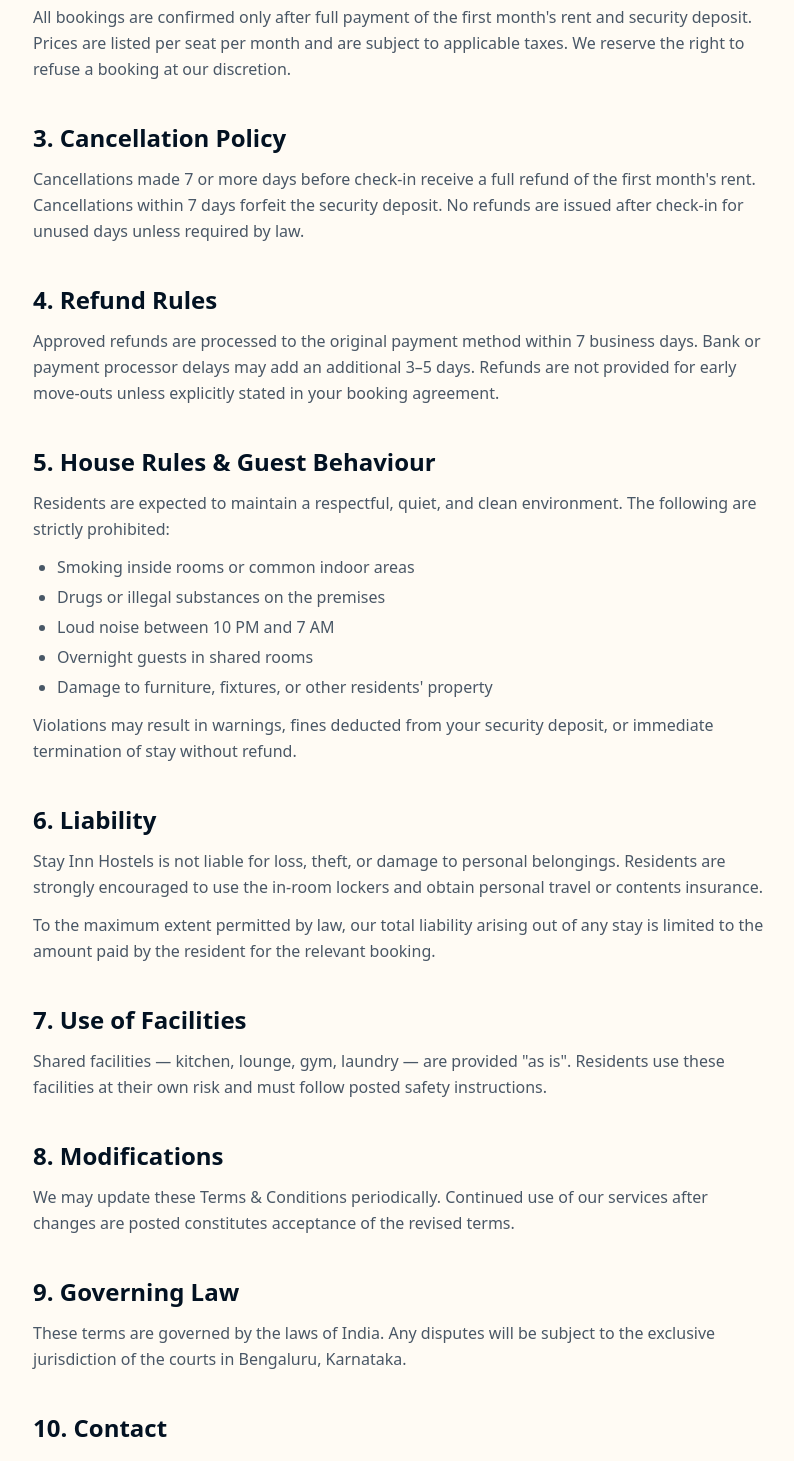
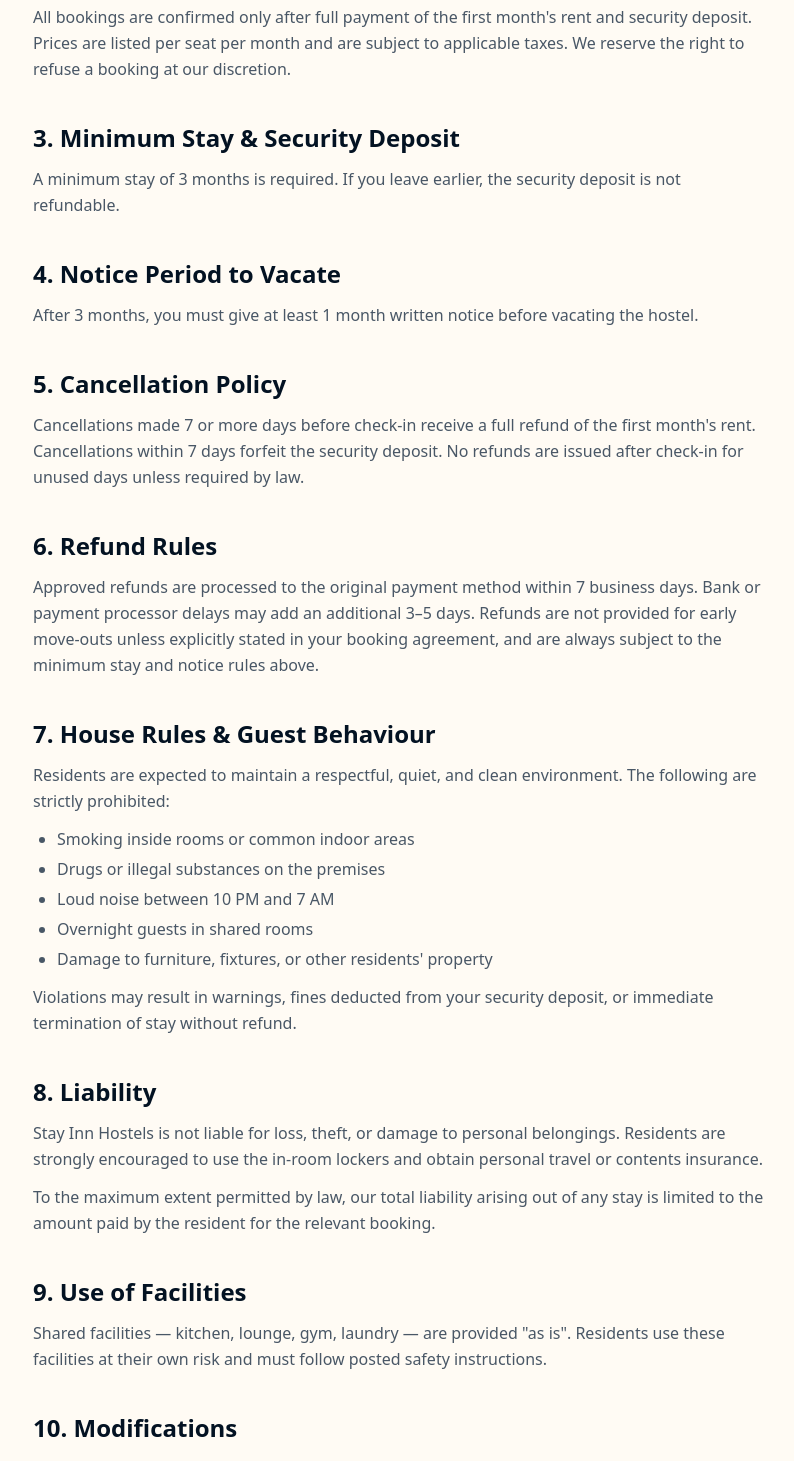
Before and after one commit to Stayinnhostels/stayinn-frontend, a Next.js app: page /terms in a window 1280 px wide. Shown: the part 520-1981 px from the top of the page, without its empty margins (239-1033 px from the left). Built offline with nearby package versions, Linux system fonts and the light colour scheme; no server answers.

Commit message:
added changes

```diff
--- a/app/faq/page.tsx
+++ b/app/faq/page.tsx
@@ -39,11 +39,15 @@ const faqs = [
   },
   {
     q: "What is the minimum stay duration?",
-    a: "Minimum stay is 1 month for monthly bookings. Short-term nightly bookings are available for selected rooms — check the room details page.",
+    a: "A minimum stay of 3 months is required. If you leave earlier, the security deposit is not refundable.",
+  },
+  {
+    q: "How much notice do I need to give before leaving?",
+    a: "After 3 months, you must give at least 1 month written notice before vacating the hostel.",
   },
   {
     q: "What is the cancellation and refund policy?",
-    a: "Cancellations made 7+ days before check-in are fully refundable. Within 7 days, the security deposit is forfeited. Refunds are processed within 7 business days.",
+    a: "Cancellations 7+ days before check-in get a full rent refund. Within 7 days, security is forfeited. Leaving before 3 months also means security is not refundable.",
   },
   { q: "Are pets allowed?", a: "Unfortunately, pets are not allowed in our hostels at this time." },
   {
--- a/app/terms/page.tsx
+++ b/app/terms/page.tsx
@@ -27,7 +27,7 @@ export default function TermsPage() {
           LEGAL
         </Badge>
         <h1 className="text-4xl md:text-5xl font-extrabold tracking-tight leading-[1.05]">Terms &amp; Conditions</h1>
-        <p className="mt-4 text-sm text-muted-foreground">Last updated: May 9, 2026</p>
+        <p className="mt-4 text-sm text-muted-foreground">Last updated: August 1, 2026</p>
       </section>
 
       <section className="container mx-auto px-4 pb-20 max-w-3xl space-y-10">
@@ -43,19 +43,32 @@ export default function TermsPage() {
           </p>
         </Section>
 
-        <Section title="3. Cancellation Policy">
+        <Section title="3. Minimum Stay &amp; Security Deposit">
+          <p>
+            A minimum stay of 3 months is required. If you leave earlier, the security deposit is not
+            refundable.
+          </p>
+        </Section>
+
+        <Section title="4. Notice Period to Vacate">
+          <p>
+            After 3 months, you must give at least 1 month written notice before vacating the hostel.
+          </p>
+        </Section>
+
+        <Section title="5. Cancellation Policy">
           <p>
             Cancellations made 7 or more days before check-in receive a full refund of the first month&apos;s rent. Cancellations within 7 days forfeit the security deposit. No refunds are issued after check-in for unused days unless required by law.
           </p>
         </Section>
 
-        <Section title="4. Refund Rules">
+        <Section title="6. Refund Rules">
           <p>
-            Approved refunds are processed to the original payment method within 7 business days. Bank or payment processor delays may add an additional 3–5 days. Refunds are not provided for early move-outs unless explicitly stated in your booking agreement.
+            Approved refunds are processed to the original payment method within 7 business days. Bank or payment processor delays may add an additional 3–5 days. Refunds are not provided for early move-outs unless explicitly stated in your booking agreement, and are always subject to the minimum stay and notice rules above.
           </p>
         </Section>
 
-        <Section title="5. House Rules & Guest Behaviour">
+        <Section title="7. House Rules & Guest Behaviour">
           <p>Residents are expected to maintain a respectful, quiet, and clean environment. The following are strictly prohibited:</p>
           <ul className="list-disc pl-6 space-y-1">
             <li>Smoking inside rooms or common indoor areas</li>
@@ -67,28 +80,28 @@ export default function TermsPage() {
           <p>Violations may result in warnings, fines deducted from your security deposit, or immediate termination of stay without refund.</p>
         </Section>
 
-        <Section title="6. Liability">
+        <Section title="8. Liability">
           <p>
             Stay Inn Hostels is not liable for loss, theft, or damage to personal belongings. Residents are strongly encouraged to use the in-room lockers and obtain personal travel or contents insurance.
           </p>
           <p>To the maximum extent permitted by law, our total liability arising out of any stay is limited to the amount paid by the resident for the relevant booking.</p>
         </Section>
 
-        <Section title="7. Use of Facilities">
+        <Section title="9. Use of Facilities">
           <p>
             Shared facilities — kitchen, lounge, gym, laundry — are provided &quot;as is&quot;. Residents use these facilities at their own risk and must follow posted safety instructions.
           </p>
         </Section>
 
-        <Section title="8. Modifications">
+        <Section title="10. Modifications">
           <p>We may update these Terms &amp; Conditions periodically. Continued use of our services after changes are posted constitutes acceptance of the revised terms.</p>
         </Section>
 
-        <Section title="9. Governing Law">
+        <Section title="11. Governing Law">
           <p>These terms are governed by the laws of India. Any disputes will be subject to the exclusive jurisdiction of the courts in Bengaluru, Karnataka.</p>
         </Section>
 
-        <Section title="10. Contact">
+        <Section title="12. Contact">
           <p>
             For questions about these terms, email <span className="text-primary font-semibold">info@stayinnhostels.com</span>.
           </p>
--- a/components/booking-rules-content.tsx
+++ b/components/booking-rules-content.tsx
@@ -2,11 +2,12 @@
 
 import Link from "next/link";
 import type { ReactNode } from "react";
-import { CalendarClock, Clock, FileText, Moon, Shield } from "lucide-react";
+import { CalendarClock, Clock, FileText, Moon, ScrollText, Shield } from "lucide-react";
 import { Button } from "@/components/ui/button";
 import { Card, CardContent, CardHeader, CardTitle } from "@/components/ui/card";
 import { useSiteSettings } from "@/components/site-settings-provider";
 import {
+  STAY_SECURITY_NOTICE_POLICY,
   cancellationPolicyDescription,
   cancellationPolicyTitle,
   formatTime24h,
@@ -74,6 +75,22 @@ export function BookingRulesContent() {
             value={`Up to ${s.advanceBookingDays} days before move-in`}
           />
           <RuleRow label="Deposit required" value={`${s.depositPercent}% of total rent`} />
+        </CardContent>
+      </Card>
+
+      <Card className="border-2 shadow-[var(--shadow-card)]">
+        <CardHeader className="pb-2">
+          <CardTitle className="flex items-center gap-2 text-lg">
+            <ScrollText className="h-5 w-5 text-primary" />
+            {STAY_SECURITY_NOTICE_POLICY.title}
+          </CardTitle>
+        </CardHeader>
+        <CardContent className="pt-0 space-y-2">
+          {STAY_SECURITY_NOTICE_POLICY.paragraphs.map((paragraph) => (
+            <p key={paragraph} className="text-sm text-muted-foreground leading-relaxed">
+              {paragraph}
+            </p>
+          ))}
         </CardContent>
       </Card>
 
--- a/lib/booking-rules.ts
+++ b/lib/booking-rules.ts
@@ -30,10 +30,19 @@ export const BOOKING_RULES_DEFAULTS: BookingRulesSettings = {
   allowPets: false,
   smokingAllowed: false,
   houseRules:
-    "• No loud music after 10pm\n• Keep common areas clean\n• Be respectful of other guests\n• ID required at check-in",
+    "• No loud music after 10pm\n• Keep common areas clean\n• Be respectful of other guests\n• ID required at check-in\n• Minimum stay of 3 months — leave earlier and security is not refundable\n• After 3 months, give at least 1 month written notice before vacating",
   quietHoursStart: "22:00",
   quietHoursEnd: "07:00",
 };
+
+/** Hostel stay / security / notice policy shown on booking rules and related pages. */
+export const STAY_SECURITY_NOTICE_POLICY = {
+  title: "Stay & security",
+  paragraphs: [
+    "A minimum stay of 3 months is required. If you leave earlier, the security deposit is not refundable.",
+    "After 3 months, you must give at least 1 month written notice before vacating the hostel.",
+  ],
+} as const;
 
 /** Format 24h "HH:mm" for display. */
 export function formatTime24h(value: string): string {
```
